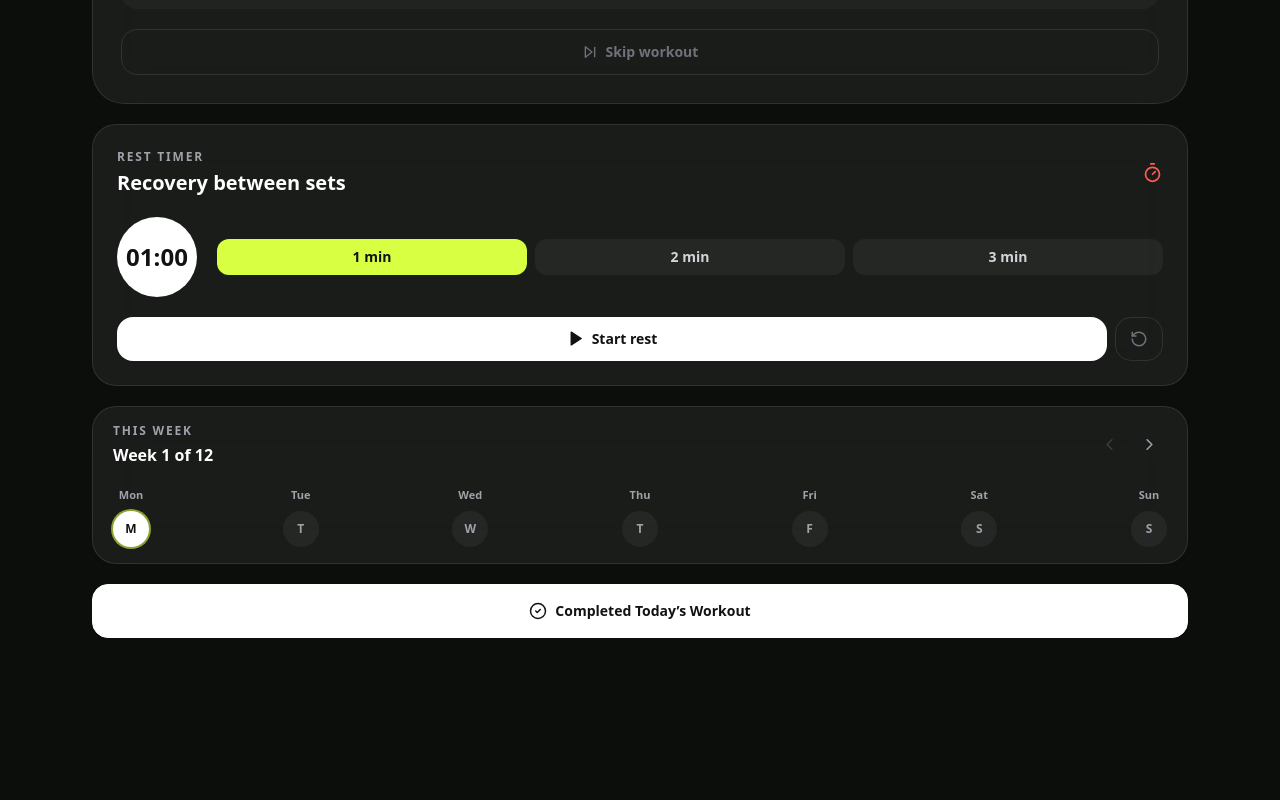
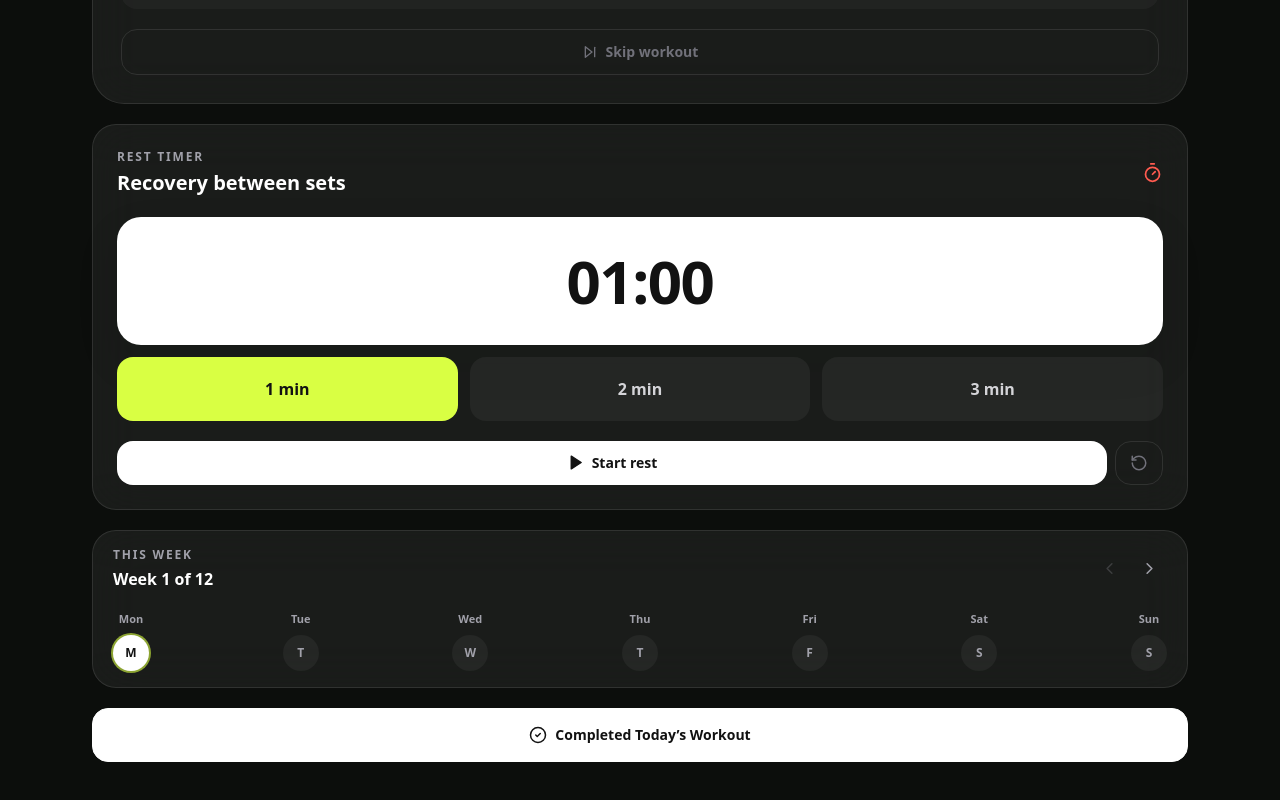
Before and after one commit to MrMikeG/FitnessTracker, a Next.js app: page / in a window 1280 px wide. Shown: the part 1286-2086 px from the top of the page. Before the commit the page ends 2036 px from the top, so only its background shows below. Built offline with nearby package versions, Linux system fonts and the light colour scheme.

Commit message:
Add files via upload

```diff
--- a/app/page.tsx
+++ b/app/page.tsx
@@ -161,7 +161,7 @@ export default function Home() {
 
       <section className="glass mb-5 rounded-3xl p-5 sm:p-6">
         <div className="flex items-center justify-between"><div><p className="text-xs font-bold uppercase tracking-[.15em] muted">Rest timer</p><h2 className="mt-1 text-xl font-bold">Recovery between sets</h2></div><Timer size={21} className="text-coral"/></div>
-        <div className="mt-5 flex items-center gap-5"><div className="grid h-20 w-20 shrink-0 place-items-center rounded-full bg-ink text-2xl font-bold tabular-nums text-lime dark:bg-white dark:text-ink">{restTime}</div><div className="grid flex-1 grid-cols-3 gap-2">{[60, 120, 180].map(seconds => <button key={seconds} onClick={() => chooseRestPreset(seconds)} className={`rounded-xl py-2 text-sm font-bold transition ${restPreset === seconds ? 'bg-lime text-ink' : 'bg-zinc-100 text-zinc-500 hover:bg-zinc-200 dark:bg-white/5 dark:text-zinc-300 dark:hover:bg-white/10'}`}>{seconds / 60} min</button>)}</div></div>
+        <div className="mt-5"><div className="grid h-28 place-items-center rounded-3xl bg-ink text-5xl font-bold tabular-nums tracking-tight text-lime shadow-soft dark:bg-white dark:text-ink sm:h-32 sm:text-6xl">{restTime}</div><div className="mt-3 grid grid-cols-3 gap-3">{[60, 120, 180].map(seconds => <button key={seconds} onClick={() => chooseRestPreset(seconds)} className={`rounded-2xl py-4 text-base font-bold transition sm:py-5 ${restPreset === seconds ? 'bg-lime text-ink' : 'bg-zinc-100 text-zinc-500 hover:bg-zinc-200 dark:bg-white/5 dark:text-zinc-300 dark:hover:bg-white/10'}`}>{seconds / 60} min</button>)}</div></div>
         <div className="mt-5 grid grid-cols-[1fr_auto] gap-2"><button onClick={toggleRestTimer} className="flex items-center justify-center gap-2 rounded-2xl bg-ink py-3 text-sm font-bold text-white transition hover:scale-[1.01] dark:bg-white dark:text-ink">{restRunning ? <><Pause size={17} fill="currentColor"/> Pause</> : <><Play size={17} fill="currentColor"/> {restRemaining === 0 ? 'Restart timer' : 'Start rest'}</>}</button><button onClick={() => { setRestRemaining(restPreset); setRestRunning(false) }} className="grid w-12 place-items-center rounded-2xl border border-zinc-200 text-zinc-500 transition hover:text-ink dark:border-white/10 dark:hover:text-white" aria-label="Reset rest timer"><RotateCcw size={18}/></button></div>
       </section>
 
```
